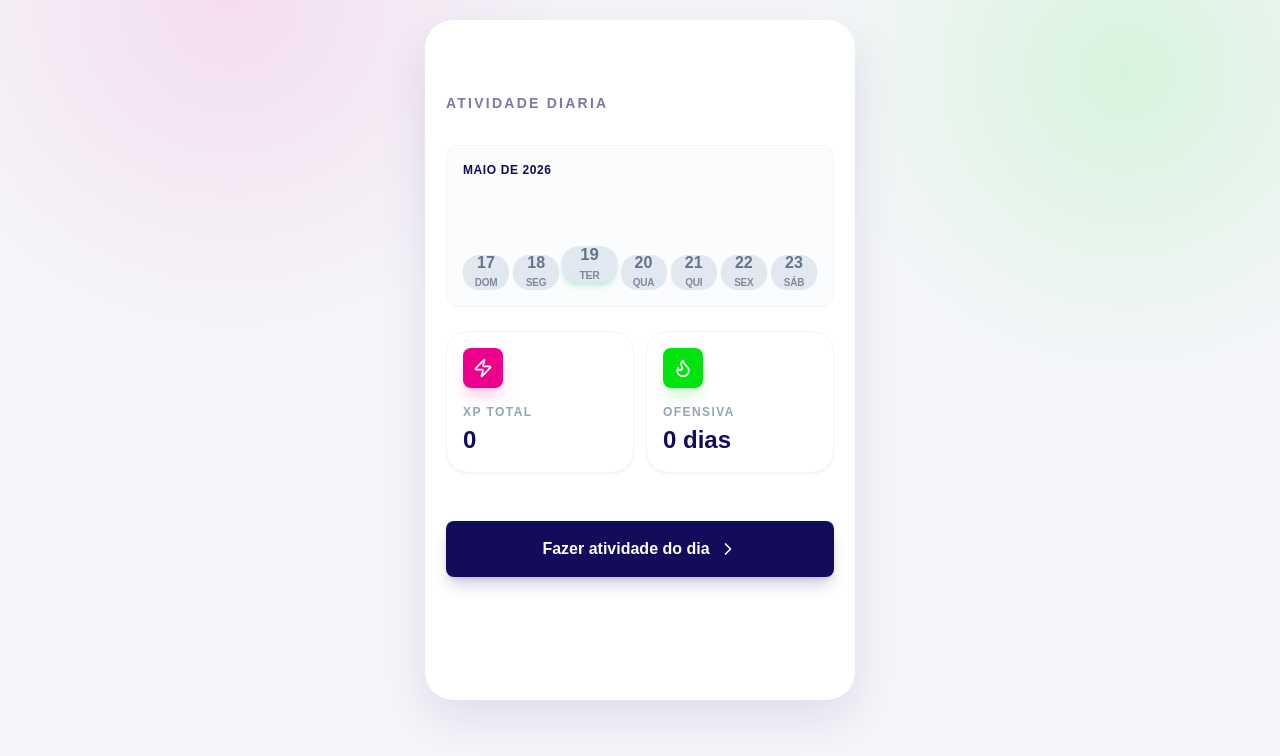
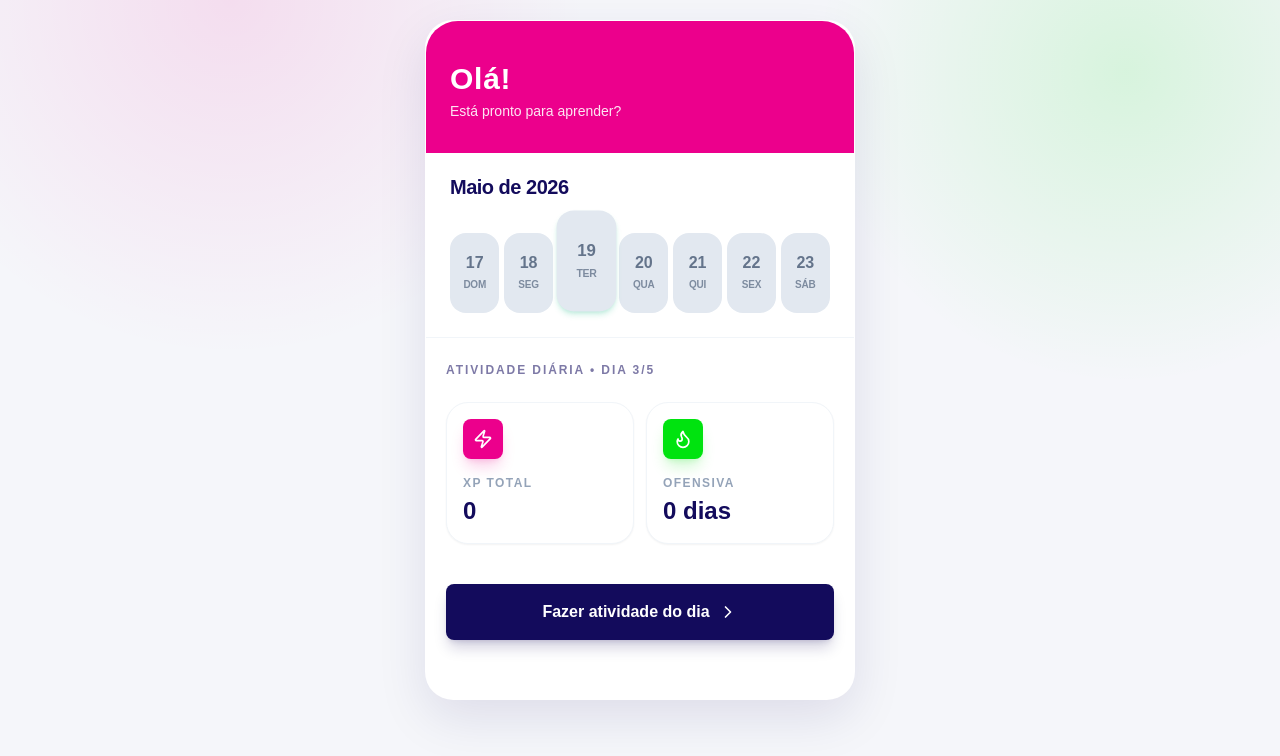
Before and after one commit to Jul14M0raes/mvp.0, a Next.js app: page / in a window 1280 px wide. Shown: the top 756 px of the page. Built offline with nearby package versions, Linux system fonts and the light colour scheme.

Commit message:
redesing de cabeçalho

```diff
--- a/components/screens/HomeScreen.tsx
+++ b/components/screens/HomeScreen.tsx
@@ -30,7 +30,6 @@ export function HomeScreen({
     const today = new Date();
     const currentDayOfWeek = today.getDay();
 
-
     const sunday = new Date(today);
     sunday.setDate(today.getDate() - currentDayOfWeek);
 
@@ -45,12 +44,10 @@ export function HomeScreen({
       const dayNum = currentDate.getDate();
       const isCurrentDay = currentMidnight.getTime() === todayMidnight.getTime();
 
-      // Abrevia o dia da semana (ex: "seg")
       const label = currentDate.toLocaleDateString("pt-BR", { weekday: "short" })
         .replace(".", "")
         .substring(0, 3);
 
-      // conclusão baseada na data atual e na ofensiva
       let completed = false;
 
       if (isCurrentDay) {
@@ -62,7 +59,6 @@ export function HomeScreen({
         const diffTime = lastCompletedMidnight.getTime() - currentMidnight.getTime();
         const diffDays = Math.ceil(diffTime / (1000 * 60 * 60 * 24));
 
-        // Se a diferença for positiva e menor que o streak acumulado, significa que o dia foi concluído
         if (diffDays >= 0 && diffDays < progress.streak) {
           completed = true;
         }
@@ -79,36 +75,42 @@ export function HomeScreen({
 
   const weekDays = getWeeklyDays();
 
-  // Tratamento de string para exibir o mês/ano atual no topo do calendário
   const currentMonthName = new Date().toLocaleDateString("pt-BR", { month: "long", year: "numeric" });
   const formattedMonth = currentMonthName.charAt(0).toUpperCase() + currentMonthName.slice(1);
 
   return (
-    <section className="flex flex-1 flex-col overflow-y-auto px-5 pb-6 pt-8">
-      {/* Cabeçalho */}
-      <div className="mt-10">
-        <p className="text-sm font-bold uppercase tracking-[0.16em] text-brand-navy/55">
-          Atividade diaria
+    <section className="flex flex-1 flex-col overflow-y-auto pb-6">
+
+      {/* SEÇÃO UNIFICADA: CABEÇALHO ROSA + CALENDÁRIO */}
+      <div className="bg-white rounded-t-[32px] overflow-hidden flex flex-col">
+
+        {/* Retângulo Rosa do Topo */}
+        <div className="bg-brand-pink px-6 pt-10 pb-8 text-white">
+          <h1 className="text-3xl font-black tracking-wide">
+            Olá!
+          </h1>
+          <p className="text-sm font-medium opacity-90 mt-1">
+            Está pronto para aprender?
           </p>
-
         </div>
 
-        {/* Calendário de ofensiva Semanal */}
-      <div className="mt-8 rounded-xl border border-slate-100 bg-slate-50/50 p-4">
-        <h3 className="text-xs font-bold uppercase tracking-wider text-brand-navy mb-4">
+  {/* Bloco do Calendário semanal*/}
+<div className="px-6 pt-5 pb-6 border-b border-slate-100">
+  {/* Título do Mês */}
+  <h3 className="text-xl font-black text-brand-navy mb-2 tracking-tight">
     {formattedMonth}
   </h3>
 
-        <div className="flex justify-between items-end gap-1 h-24">
+  {/* Grid dos dias da semana */}
+  <div className="flex justify-between items-end gap-1 h-26 pt-2">
     {weekDays.map((day, index) => {
       const bgClass = day.completed
         ? "bg-brand-green text-white"
         : "bg-slate-200 text-slate-500";
 
-            // Se for o dia atual, ele ganha um efeito de destaque (levemente maior e com sombra)
       const todayClass = day.isToday
-              ? "transform -translate-y-2 scale-105 shadow-md shadow-emerald-500/20 z-10 h-22 w-[15%]"
-              : "h-18 w-[13%]";
+        ? "transform -translate-y-1 scale-105 shadow-md shadow-emerald-500/20 z-10 h-24 w-[15%]"
+        : "h-20 w-[13%]";
 
       return (
         <div
@@ -119,7 +121,7 @@ export function HomeScreen({
             ${bgClass} ${todayClass}
           `}
         >
-                <span className="text-base font-black block leading-none mb-1">
+          <span className="text-base font-black block leading-none mb-1.5">
             {day.dayNumber}
           </span>
           <span className="text-[10px] font-bold uppercase tracking-tight opacity-80">
@@ -130,6 +132,19 @@ export function HomeScreen({
     })}
   </div>
 </div>
+
+      </div>
+
+
+      <div className="px-5 mt-6">
+
+
+        <div>
+          <p className="text-xs font-bold uppercase tracking-[0.16em] text-brand-navy/55">
+            Atividade diária • Dia {dayNumber}/5
+          </p>
+        </div>
+
 
         <div className="mt-6 grid grid-cols-2 gap-3">
           <MetricCard
@@ -149,8 +164,9 @@ export function HomeScreen({
           />
         </div>
 
+
         <button
-        className="mt-12 flex h-14 w-full items-center justify-center gap-2 rounded-lg bg-brand-navy px-5 text-base font-black text-white shadow-lg shadow-brand-navy/20 transition active:scale-[0.98]"
+          className="mt-10 flex h-14 w-full items-center justify-center gap-2 rounded-lg bg-brand-navy px-5 text-base font-black text-white shadow-lg shadow-brand-navy/20 transition active:scale-[0.98]"
           onClick={onStart}
         >
           {completedToday
@@ -159,6 +175,7 @@ export function HomeScreen({
 
           <ChevronRight size={20} />
         </button>
+      </div>
     </section>
   );
 }
```
Lines whose indentation alone changed are shown as unchanged.
